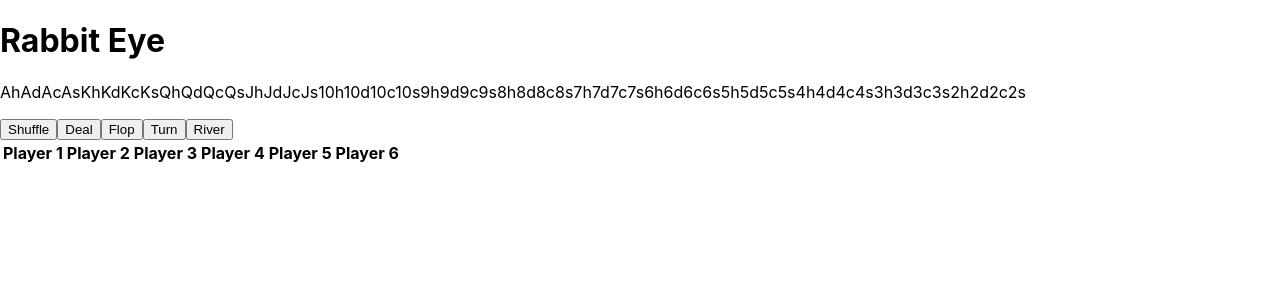
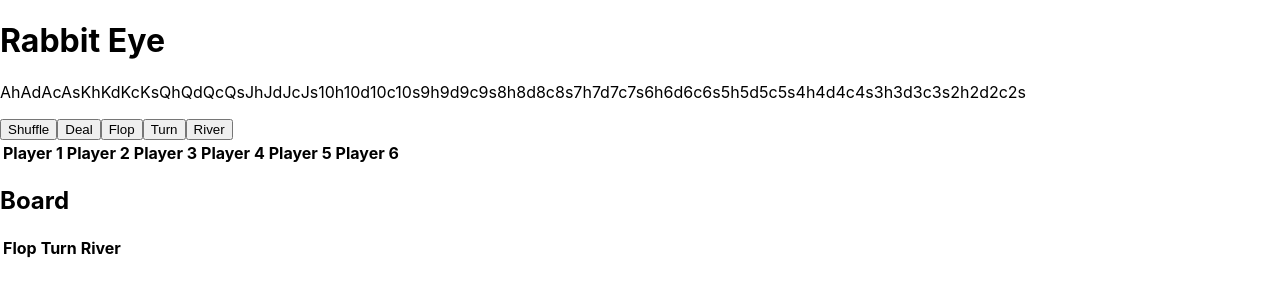
Before and after one commit to Jehsee/holdem, a React (Create React App) app: page / in a window 1280 px wide. Shown: the top 300 px of the page. Built offline with nearby package versions, Linux system fonts and the light colour scheme.

Commit message:
added logic and display of flop turn and river

```diff
--- a/src/table/Table.js
+++ b/src/table/Table.js
@@ -9,6 +9,9 @@ class Table extends React.Component {
     this.state = { deck: DECK };
     this.shuffle = this.shuffle.bind(this);
     this.deal = this.deal.bind(this);
+    this.flop = this.flop.bind(this);
+    this.turn = this.turn.bind(this);
+    this.river = this.river.bind(this);
   }
 
   shuffle() {
@@ -47,6 +50,40 @@ class Table extends React.Component {
     ReactDOM.render(<tr>{holeCards}</tr>, document.getElementById("seats"));
   }
 
+  flop() {
+    //   burn a card
+    this.state.deck.shift();
+    const flopCards = this.state.deck.splice(0, 3).map(card => card.name);
+    this.setState(this.state.deck);
+
+    ReactDOM.render(<p>{flopCards}</p>, document.getElementById("flop"));
+  }
+
+  turn() {
+    //   burn a card
+    this.state.deck.shift();
+
+    const turnCard = this.state.deck.splice(0, 1);
+    console.log("turnCard: ", turnCard);
+    this.setState(this.state.deck);
+
+    ReactDOM.render(<p>{turnCard[0].name}</p>, document.getElementById("turn"));
+  }
+
+  river() {
+    //   burn a card
+    this.state.deck.shift();
+
+    const riverCard = this.state.deck.splice(0, 1);
+    console.log("riverCard: ", riverCard);
+    this.setState(this.state.deck);
+
+    ReactDOM.render(
+      <p>{riverCard[0].name}</p>,
+      document.getElementById("river")
+    );
+  }
+
   render() {
     return (
       <div>
@@ -54,10 +91,10 @@ class Table extends React.Component {
         <p>{this.state.deck.map(card => card.name)}</p>
         <button onClick={this.shuffle}>Shuffle</button>
         <button onClick={this.deal}>Deal</button>
-        <button>Flop</button>
-        <button>Turn</button>
-        <button>River</button>
-        <table className="warning">
+        <button onClick={this.flop}>Flop</button>
+        <button onClick={this.turn}>Turn</button>
+        <button onClick={this.river}>River</button>
+        <table className="playersTable">
           <thead>
             <tr>
               <th className="player">Player 1</th>
@@ -70,6 +107,23 @@ class Table extends React.Component {
           </thead>
           <tbody id="seats"></tbody>
         </table>
+        <h2>Board</h2>
+        <table className="boardTable">
+          <thead>
+            <tr>
+              <th>Flop</th>
+              <th>Turn</th>
+              <th>River</th>
+            </tr>
+          </thead>
+          <tbody>
+            <tr>
+              <td id="flop"></td>
+              <td id="turn"></td>
+              <td id="river"></td>
+            </tr>
+          </tbody>
+        </table>
       </div>
     );
   }
```
